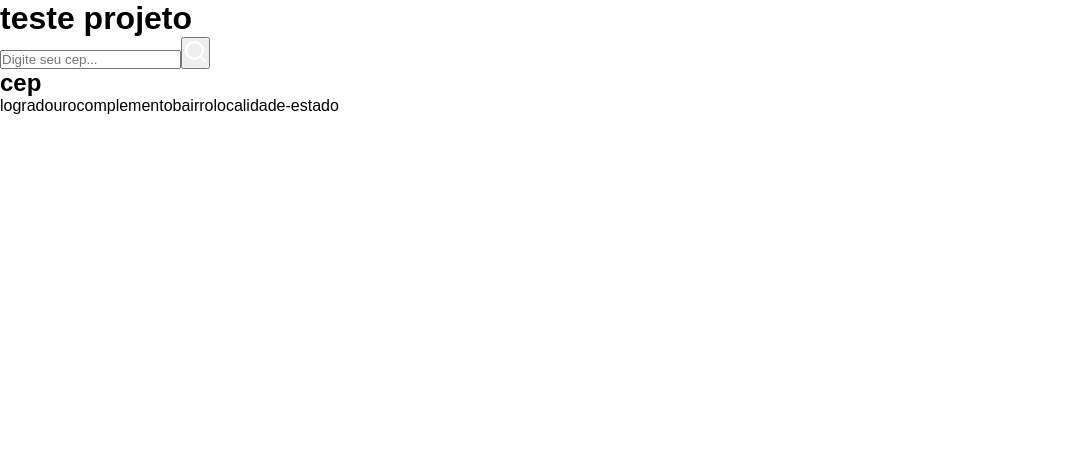
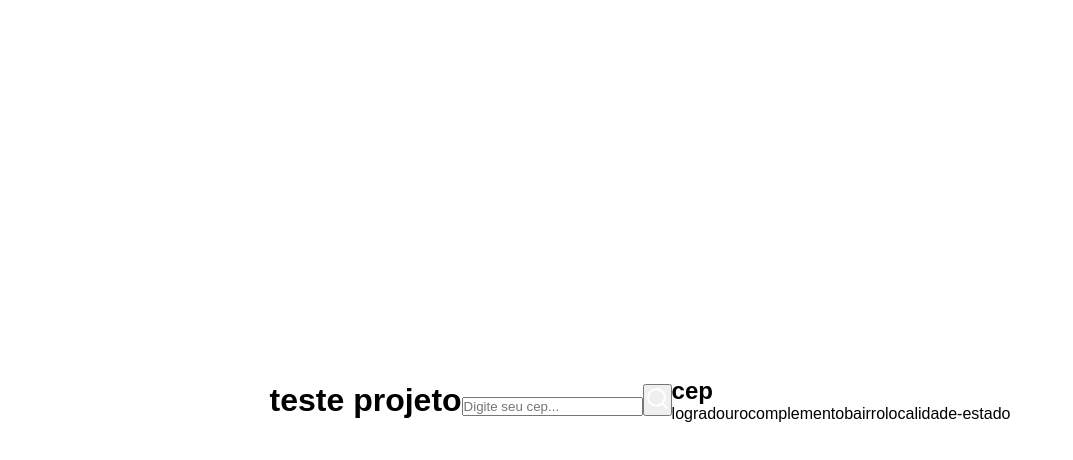
Before and after one commit to cauan-oss/trybe-portfolio, a React (Create React App) app in the folder 2.front-end/project-personal-CEP/buscador/: page / in a window 1280 px wide. Shown: the top 460 px of the page, without its empty margins (0-1073 px from the left). Built offline with nearby package versions, Linux system fonts and the light colour scheme.

Commit message:
comecando a estilizacao

```diff
--- a/2.front-end/project-personal-CEP/buscador/src/App.jsx
+++ b/2.front-end/project-personal-CEP/buscador/src/App.jsx
@@ -1,5 +1,5 @@
 import { FiSearch } from 'react-icons/fi';
-
+import './styles.css'
 function App() {
   return (
     <div className="container">
--- /dev/null
+++ b/2.front-end/project-personal-CEP/buscador/src/styles.css
@@ -0,0 +1,7 @@
+
+.container{
+    height: 100vh;
+    display: flex;
+    justify-content: center;
+    align-items: center;
+}
```
